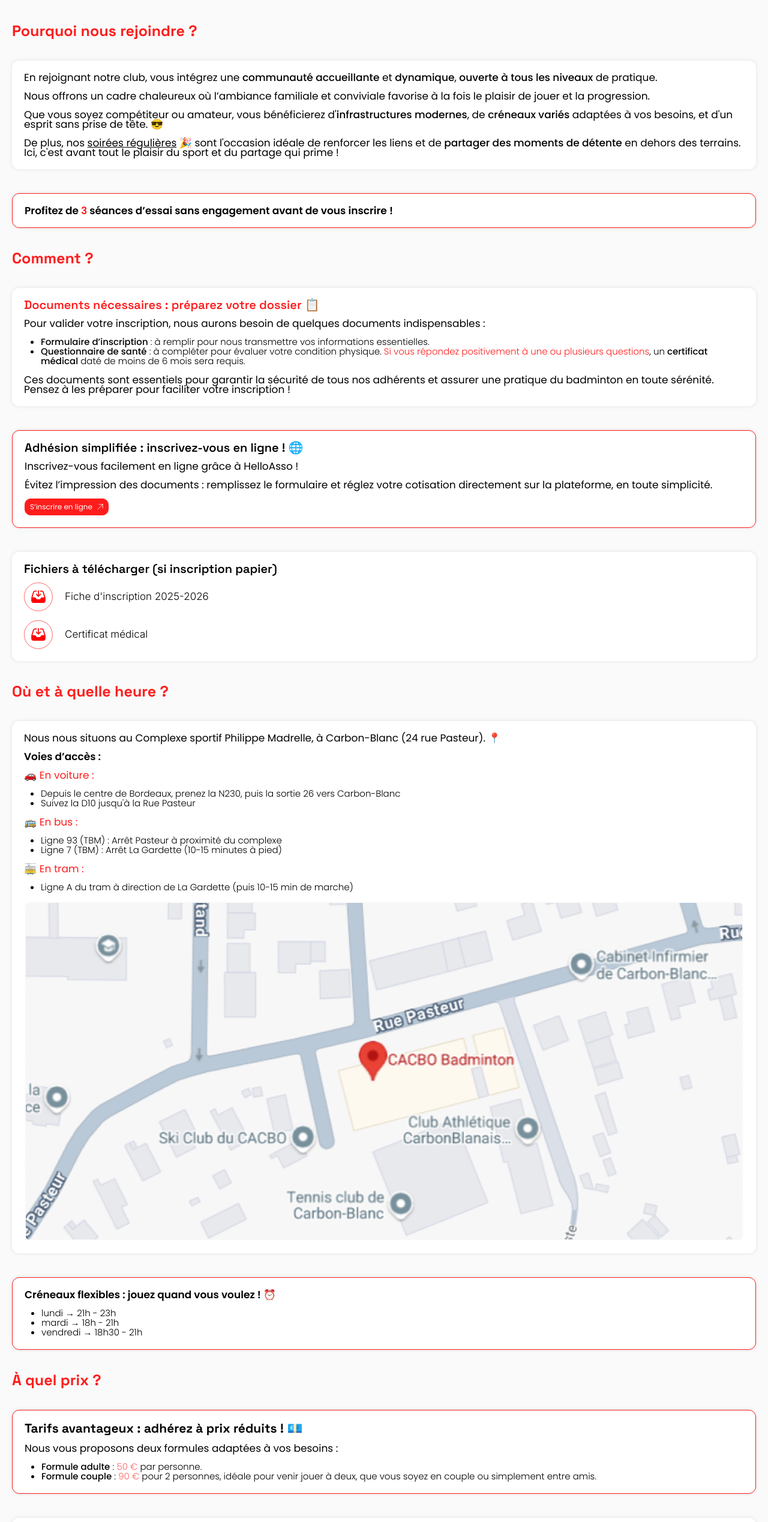
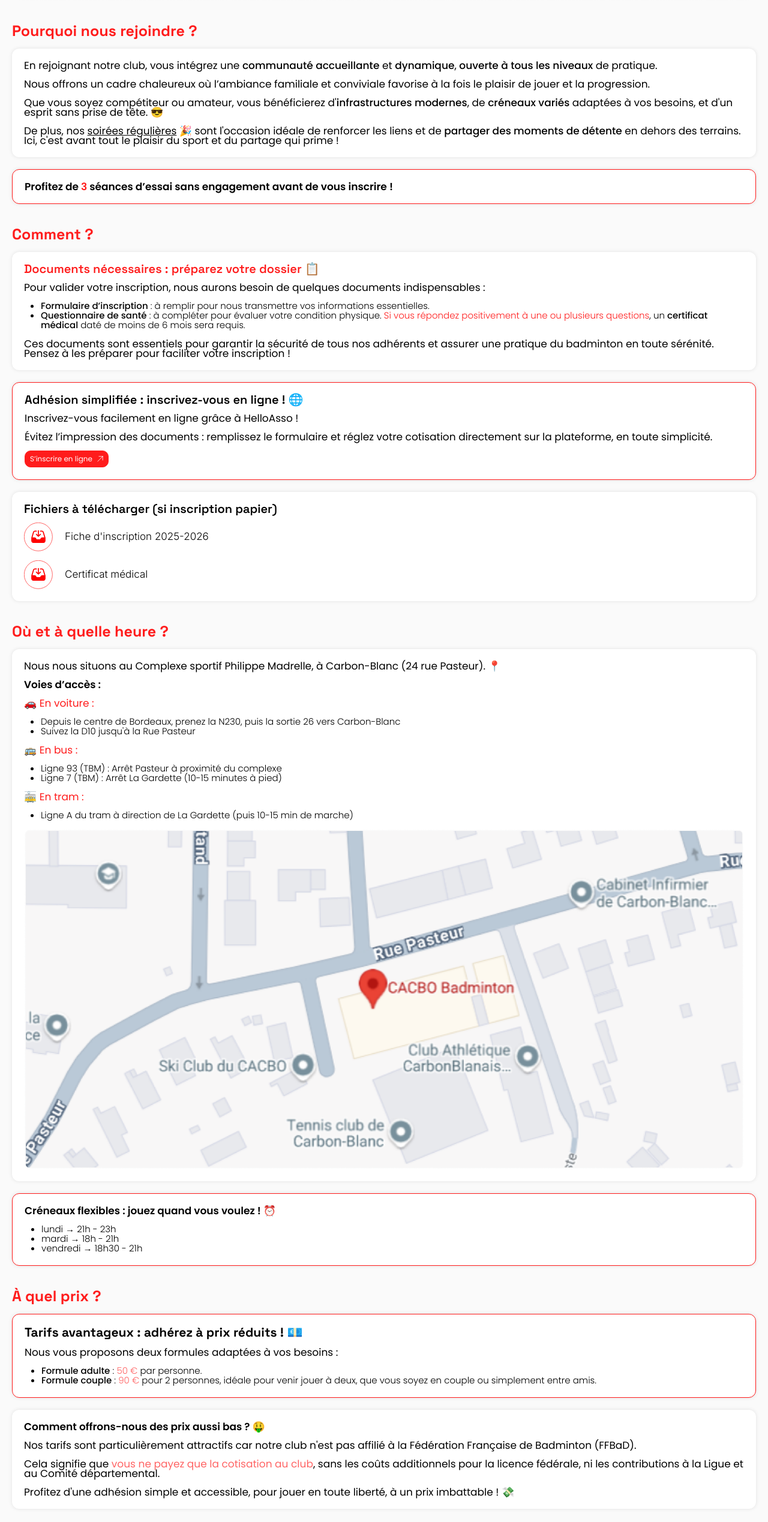
Before and after one commit to Matsuel/CACBO-Badminton, a Next.js app: page /adherer in a window 1280 px wide. Shown: the part 1041-3578 px from the top of the page at 60% size. Built offline with nearby package versions, Linux system fonts and the light colour scheme; a web font is replaced by a local one.

Commit message:
Ajout blocs Parent

```diff
--- a/src/app/adherer/page.tsx
+++ b/src/app/adherer/page.tsx
@@ -6,6 +6,7 @@ import Content from "@/components/Content"
 import Documents from "@/components/Document"
 import Header from "@/components/Header"
 import PageLayout from "@/components/PageLayout"
+import Parent from "@/components/Parent"
 import Register from "@/components/Register"
 import SingleTitle from "@/components/SingleTitle"
 import { textVariants } from "@/constantes/theme"
@@ -34,6 +35,8 @@ const Adherer = () => {
                     height={2000}
                 />
 
+                <Parent>
+
                     <SingleTitle>
                         Pourquoi nous rejoindre ?
                     </SingleTitle>
@@ -61,6 +64,9 @@ const Adherer = () => {
                             Profitez de <span className="text-redcolor">3</span> séances d’essai sans engagement avant de vous inscrire !
                         </h4>
                     </Bloc>
+                </Parent>
+
+                <Parent>
 
                     <SingleTitle>
                         Comment ?
@@ -102,7 +108,10 @@ const Adherer = () => {
                         <Documents href="/adherer/Fiche d'inscription 2025-2026.pdf" content="Fiche d'inscription 2025-2026" />
                         <Documents href="/adherer/Certificat médical.pdf" content="Certificat médical" />
                     </Bloc>
+                </Parent>
 
+
+                <Parent>
                     <SingleTitle>
                         Où et à quelle heure ?
                     </SingleTitle>
@@ -163,7 +172,10 @@ const Adherer = () => {
                         </ul>
 
                     </Bloc>
+                </Parent>
 
+
+                <Parent>
                     <SingleTitle>
                         À quel prix ?
                     </SingleTitle>
@@ -200,6 +212,8 @@ const Adherer = () => {
                             Profitez d&apos;une adhésion simple et accessible, pour jouer en toute liberté, à un prix imbattable ! 💸
                         </BlocText>
                     </Bloc>
+                </Parent>
+
 
             </Content>
         </PageLayout>
```
Lines whose indentation alone changed are shown as unchanged.
